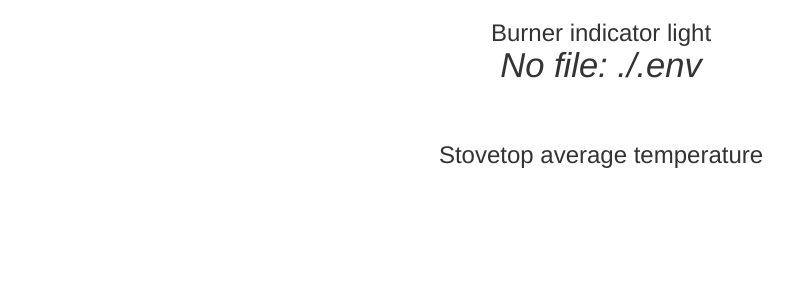
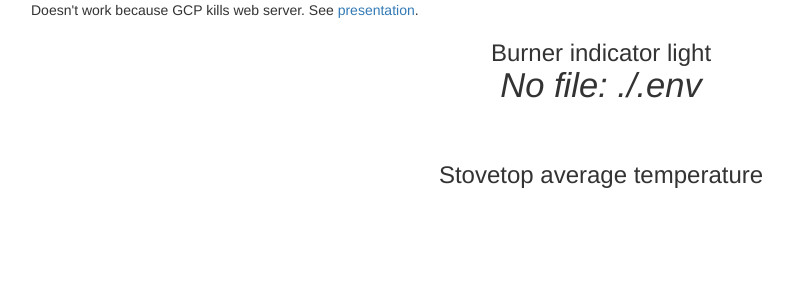
Before and after one commit to chrisxkeith/stove-monitor-site, a Flask app: page / in a window 1280 px wide. Shown: the top 300 px of the page, without its empty margins (39-832 px from the left). Run offline with Flask 2, Linux system fonts and the light colour scheme; some libraries are stand-ins or nearby versions.

Commit message:
Add disclaimer

```diff
--- a/bookshelf/templates/main.html
+++ b/bookshelf/templates/main.html
@@ -6,6 +6,8 @@
 {% extends "base.html" %}
 
 {% block content %}
+Doesn't work because GCP kills web server.
+See <a href="https://docs.google.com/presentation/d/1uQXFudy2s-FhPXxYtd0lnD297B-0yCLWRXu5gPPuPKY/edit?usp=sharing">presentation</a>.
 <h3>
     Burner indicator light<br>
     <i><big><big>
```
